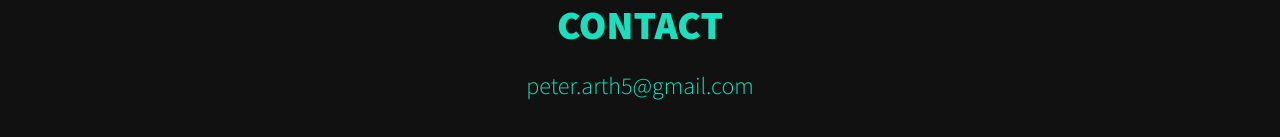
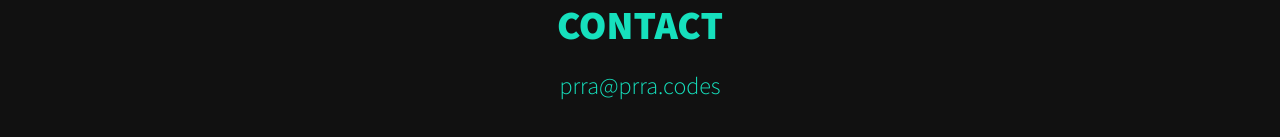
Before and after one commit to prra-codes/peter-arthur-portfolio, a React (Create React App) app: page / in a window 1280 px wide. Shown: the part 3236-3373 px from the top of the page. Built offline with nearby package versions, Linux system fonts and the light colour scheme.

Commit message:
changing email

```diff
--- a/src/App.js
+++ b/src/App.js
@@ -31,7 +31,6 @@ function App() {
           front-end dev
         </p>
         <img
-          // src={myProfilePicture}
           src={profilePicture}
           alt="a picture of Peter Arthur"
           className="intro__img"
@@ -315,9 +314,10 @@ function App() {
 
       <footer className="footer" id="contact">
         <p className="footer-title">CONTACT</p>
-        <a href="mailto:peter.arth5@gmail.com" className="footer__link">
+
+        <a href="mailto:prra@prra.codes" className="footer__link">
           {" "}
-          peter.arth5@gmail.com
+          prra@prra.codes
         </a>
 
         <ul className="social-list">
@@ -331,10 +331,7 @@ function App() {
             </a>
           </li>
           <li className="social-list__item">
-            <a
-              className="social-list__link"
-              href="mailto:peter.arth5@gmail.com"
-            >
+            <a className="social-list__link" href="mailto:prra@prra.codes">
               <IoMdMail />
             </a>
           </li>
```
